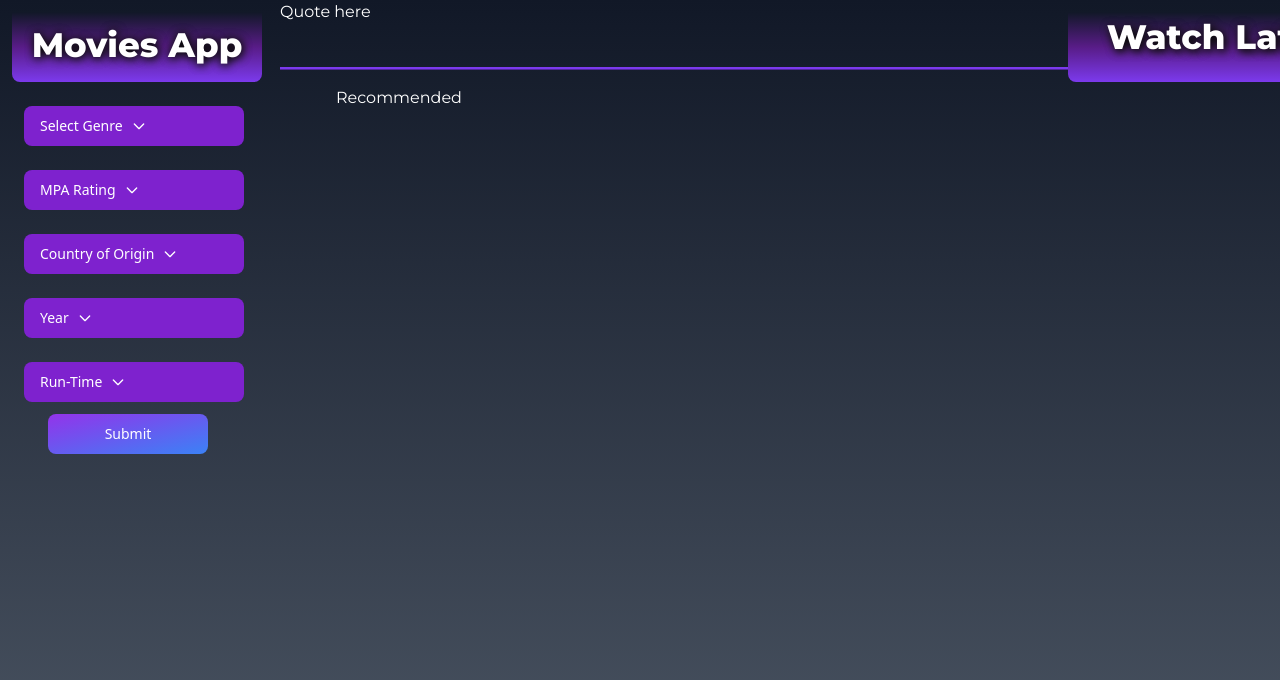
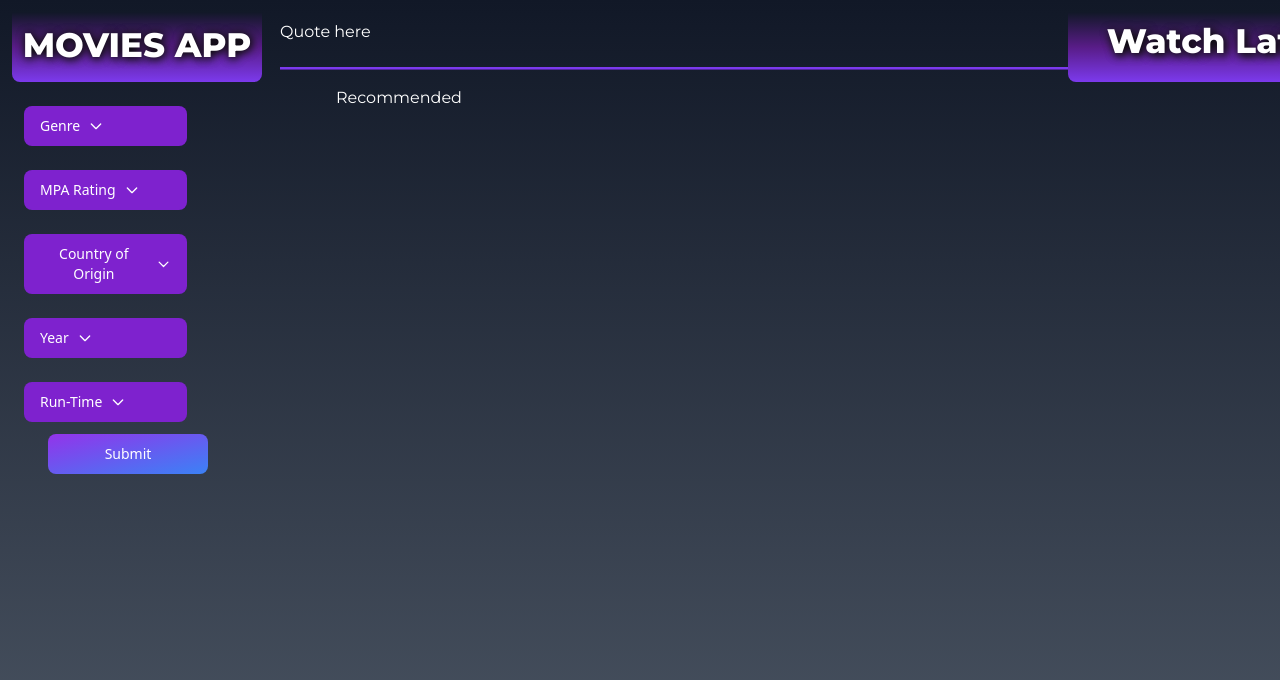
Before and after one commit to VladaBolotova/Movie-App, a plain HTML site: page index.html in a window 1280 px wide. Shown: the top 680 px of the page. Drawn offline with nearby package versions, Linux system fonts and the light colour scheme; no server answers.

Commit message:
adjusted menu size/width

```diff
--- a/index.html
+++ b/index.html
@@ -4,7 +4,7 @@
     <meta charset="UTF-8">
     <meta http-equiv="X-UA-Compatible" content="IE=edge">
     <meta name="viewport" content="width=device-width, initial-scale=1.0">
-    <title>Document</title>
+    <title>Movies App</title>
 
     <link rel="stylesheet" href="https://code.jquery.com/ui/1.12.1/themes/base/jquery-ui.css"/>
     <!-- M: Added google fonts -->
@@ -20,11 +20,11 @@
     <aside class="flex flex-col m-3 w-1/5" >
       <div id="filters-container" class="flex flex-col justify-center pr-3">
         <!-- M: Added Title style -->
-        <h1 id="title" class="pt-2 mb-3 rounded-b-lg bg-gradient-to-b from-gray-900 via-purple-900 to-violet-600">Movies App</h1>
+        <h1 id="title" class="pt-2 mb-3 rounded-b-lg bg-gradient-to-b from-gray-900 via-purple-900 to-violet-600">MOVIES APP</h1>
 
         <!-- M: added Tailwind Genre dropdown menu -->
         <!-- Genre Dropdown -->
-        <button id="dropdownBgHoverButton" data-dropdown-toggle="dropdownBgHover" class="m-3 text-white bg-purple-700 hover:bg-purple-800 focus:ring-2 focus:outline-none focus:ring-purple-200 font-medium rounded-lg text-sm px-4 py-2.5 text-center inline-flex items-center dark:bg-purple-600 dark:hover:bg-purple-700 dark:focus:ring-purple-800" type="button"> Select Genre <svg class="ml-2 w-4 h-4" aria-hidden="true" fill="none" stroke="currentColor" viewBox="0 0 24 24" xmlns="http://www.w3.org/2000/svg"><path stroke-linecap="round" stroke-linejoin="round" stroke-width="2" d="M19 9l-7 7-7-7"></path></svg></button>
+        <button id="dropdownBgHoverButton" data-dropdown-toggle="dropdownBgHover" class="w-2/3 m-3 text-white bg-purple-700 hover:bg-purple-800 focus:ring-2 focus:outline-none focus:ring-purple-200 font-medium rounded-lg text-sm px-4 py-2.5 text-center inline-flex items-center dark:bg-purple-600 dark:hover:bg-purple-700 dark:focus:ring-purple-800" type="button"> Genre <svg class="ml-2 w-4 h-4" aria-hidden="true" fill="none" stroke="currentColor" viewBox="0 0 24 24" xmlns="http://www.w3.org/2000/svg"><path stroke-linecap="round" stroke-linejoin="round" stroke-width="2" d="M19 9l-7 7-7-7"></path></svg></button>
         <div id="dropdownBgHover" class="hidden z-10 w-48 bg-white rounded shadow dark:bg-gray-700">
           <ul class="genre-ul p-3 space-y-1 text-sm text-gray-700 dark:text-gray-200" aria-labelledby="dropdownBgHoverButton">
             <li>
@@ -129,7 +129,7 @@
 
 
         <!-- M: Dropdown menu for MPA Rating -->
-        <button id="dropdownCheckboxButton1" data-dropdown-toggle="dropdownDefaultCheckbox1" class="m-3 text-white bg-purple-700 hover:bg-purple-800 focus:ring-2 focus:outline-none focus:ring-purple-200 font-medium rounded-lg text-sm px-4 py-2.5 text-center inline-flex items-center dark:bg-purple-600 dark:hover:bg-purple-700 dark:focus:ring-purple-800" type="button">MPA Rating <svg class="ml-2 w-4 h-4" aria-hidden="true" fill="none" stroke="currentColor" viewBox="0 0 24 24" xmlns="http://www.w3.org/2000/svg"><path stroke-linecap="round" stroke-linejoin="round" stroke-width="2" d="M19 9l-7 7-7-7"></path></svg></button>
+        <button id="dropdownCheckboxButton1" data-dropdown-toggle="dropdownDefaultCheckbox1" class="w-2/3 m-3 text-white bg-purple-700 hover:bg-purple-800 focus:ring-2 focus:outline-none focus:ring-purple-200 font-medium rounded-lg text-sm px-4 py-2.5 text-center inline-flex items-center dark:bg-purple-600 dark:hover:bg-purple-700 dark:focus:ring-purple-800" type="button">MPA Rating <svg class="ml-2 w-4 h-4" aria-hidden="true" fill="none" stroke="currentColor" viewBox="0 0 24 24" xmlns="http://www.w3.org/2000/svg"><path stroke-linecap="round" stroke-linejoin="round" stroke-width="2" d="M19 9l-7 7-7-7"></path></svg></button>
         <div id="dropdownDefaultCheckbox1" class="hidden z-10 w-48 bg-white rounded divide-y divide-gray-100 shadow dark:bg-gray-700 dark:divide-gray-600" data-popper-reference-hidden="" data-popper-escaped="" data-popper-placement="bottom" style="position: absolute; inset: 0px auto auto 0px; margin: 0px; transform: translate(0px, 4510px);">
           <ul class="p-3 space-y-3 text-sm text-gray-700 dark:text-gray-200" aria-labelledby="dropdownCheckboxButton">
             <li>
@@ -166,7 +166,7 @@
         </div>
 
         <!-- M: Country of Origin Dropdown Menu -->
-        <button id="dropdownCheckboxButton2" data-dropdown-toggle="dropdownDefaultCheckbox2" class="m-3 text-white bg-purple-700 hover:bg-purple-800 focus:ring-2 focus:outline-none focus:ring-purple-200 font-medium rounded-lg text-sm px-4 py-2.5 text-center inline-flex items-center dark:bg-purple-600 dark:hover:bg-purple-700 dark:focus:ring-purple-800" type="button">Country of Origin <svg class="ml-2 w-4 h-4" aria-hidden="true" fill="none" stroke="currentColor" viewBox="0 0 24 24" xmlns="http://www.w3.org/2000/svg"><path stroke-linecap="round" stroke-linejoin="round" stroke-width="2" d="M19 9l-7 7-7-7"></path></svg></button>
+        <button id="dropdownCheckboxButton2" data-dropdown-toggle="dropdownDefaultCheckbox2" class="w-2/3 m-3 text-white bg-purple-700 hover:bg-purple-800 focus:ring-2 focus:outline-none focus:ring-purple-200 font-medium rounded-lg text-sm px-4 py-2.5 text-center inline-flex items-center dark:bg-purple-600 dark:hover:bg-purple-700 dark:focus:ring-purple-800" type="button">Country of Origin <svg class="ml-2 w-4 h-4" aria-hidden="true" fill="none" stroke="currentColor" viewBox="0 0 24 24" xmlns="http://www.w3.org/2000/svg"><path stroke-linecap="round" stroke-linejoin="round" stroke-width="2" d="M19 9l-7 7-7-7"></path></svg></button>
         <div id="dropdownDefaultCheckbox2" class="hidden z-10 w-48 bg-white rounded divide-y divide-gray-100 shadow dark:bg-gray-700 dark:divide-gray-600" data-popper-reference-hidden="" data-popper-escaped="" data-popper-placement="bottom" style="position: absolute; inset: 0px auto auto 0px; margin: 0px; transform: translate(0px, 4510px);">
           <ul class="p-3 space-y-3 text-sm text-gray-700 dark:text-gray-200" aria-labelledby="dropdownCheckboxButton">
             <li>
@@ -263,7 +263,7 @@
         </div>
 
             <!-- Years Range -->
-            <button id="dropdownCheckboxButton3" data-dropdown-toggle="dropdownDefaultCheckbox3" class="m-3 text-white bg-purple-700 hover:bg-purple-800 focus:ring-2 focus:outline-none focus:ring-purple-200 font-medium rounded-lg text-sm px-4 py-2.5 text-center inline-flex items-center dark:bg-purple-600 dark:hover:bg-purple-700 dark:focus:ring-purple-800" type="button"> Year <svg class="ml-2 w-4 h-4" aria-hidden="true" fill="none" stroke="currentColor" viewBox="0 0 24 24" xmlns="http://www.w3.org/2000/svg"><path stroke-linecap="round" stroke-linejoin="round" stroke-width="2" d="M19 9l-7 7-7-7"></path></svg></button>
+            <button id="dropdownCheckboxButton3" data-dropdown-toggle="dropdownDefaultCheckbox3" class="w-2/3 m-3 text-white bg-purple-700 hover:bg-purple-800 focus:ring-2 focus:outline-none focus:ring-purple-200 font-medium rounded-lg text-sm px-4 py-2.5 text-center inline-flex items-center dark:bg-purple-600 dark:hover:bg-purple-700 dark:focus:ring-purple-800" type="button"> Year <svg class="ml-2 w-4 h-4" aria-hidden="true" fill="none" stroke="currentColor" viewBox="0 0 24 24" xmlns="http://www.w3.org/2000/svg"><path stroke-linecap="round" stroke-linejoin="round" stroke-width="2" d="M19 9l-7 7-7-7"></path></svg></button>
             <div id="dropdownDefaultCheckbox3" class="hidden z-10 w-48 bg-white rounded divide-y divide-gray-100 shadow dark:bg-gray-700 dark:divide-gray-600" data-popper-reference-hidden="" data-popper-escaped="" data-popper-placement="bottom" style="position: absolute; inset: 0px auto auto 0px; margin: 0px; transform: translate(0px, 4510px);">
               <div class="p-5 bg-white">
               <div id="slider-range"></div>
@@ -273,7 +273,7 @@
             </div>
 
             <!-- Run Time Range-->
-            <button id="dropdownCheckboxButton4" data-dropdown-toggle="dropdownDefaultCheckbox4" class="m-3 text-white bg-purple-700 hover:bg-purple-800 focus:ring-2 focus:outline-none focus:ring-purple-200 font-medium rounded-lg text-sm px-4 py-2.5 text-center inline-flex items-center dark:bg-purple-600 dark:hover:bg-purple-700 dark:focus:ring-purple-800" type="button"> Run-Time <svg class="ml-2 w-4 h-4" aria-hidden="true" fill="none" stroke="currentColor" viewBox="0 0 24 24" xmlns="http://www.w3.org/2000/svg"><path stroke-linecap="round" stroke-linejoin="round" stroke-width="2" d="M19 9l-7 7-7-7"></path></svg></button>
+            <button id="dropdownCheckboxButton4" data-dropdown-toggle="dropdownDefaultCheckbox4" class="w-2/3 m-3 text-white bg-purple-700 hover:bg-purple-800 focus:ring-2 focus:outline-none focus:ring-purple-200 font-medium rounded-lg text-sm px-4 py-2.5 text-center inline-flex items-center dark:bg-purple-600 dark:hover:bg-purple-700 dark:focus:ring-purple-800" type="button"> Run-Time <svg class="ml-2 w-4 h-4" aria-hidden="true" fill="none" stroke="currentColor" viewBox="0 0 24 24" xmlns="http://www.w3.org/2000/svg"><path stroke-linecap="round" stroke-linejoin="round" stroke-width="2" d="M19 9l-7 7-7-7"></path></svg></button>
             <div id="dropdownDefaultCheckbox4" class="hidden z-10 w-48 bg-white rounded divide-y divide-gray-100 shadow dark:bg-gray-700 dark:divide-gray-600" data-popper-reference-hidden="" data-popper-escaped="" data-popper-placement="bottom" style="position: absolute; inset: 0px auto auto 0px; margin: 0px; transform: translate(0px, 4510px);">
                   <div class="p-5 bg-white">
                     <div id="slider-range1"></div>
@@ -295,7 +295,7 @@
 
 
 
-      <h2 id="Quote">Quote here</h2>
+      <h2 id="Quote" class="mt-5">Quote here</h2>
     </div>
     <div id="recommended">
       <h3 class="ml-10 p-4">Recommended</h3>
@@ -385,7 +385,7 @@
   </main>
   <aside class="w-1/5">
     <div id="watch-container" class="m-3">
-      <h2 id="watch" class="m-2 rounded-b-lg bg-gradient-to-b from-gray-900 via-purple-900 to-violet-600">Watch Later</h2>
+      <h2 id="watch" class="m-2 pt-1 rounded-b-lg bg-gradient-to-b from-gray-900 via-purple-900 to-violet-600">Watch Later</h2>
     </div>
   </aside>
 
```
